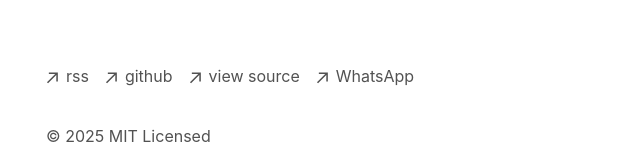
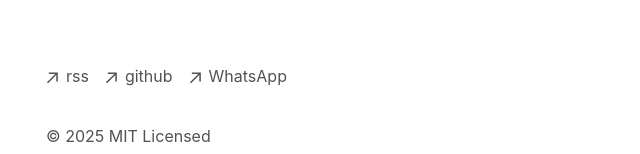
Before and after one commit to z97/my-cv, a Next.js app: page / in a window 1280 px wide. Shown: the part 456-610 px from the top of the page, without its empty margins (306-946 px from the left). Built offline with nearby package versions, Linux system fonts and the light colour scheme.

Commit message:
Update footer.tsx

```diff
--- a/app/components/footer.tsx
+++ b/app/components/footer.tsx
@@ -46,17 +46,6 @@
             className="flex items-center transition-all hover:text-neutral-800 dark:hover:text-neutral-100"
             rel="noopener noreferrer"
             target="_blank"
-            href="https://vercel.com/templates/next.js/portfolio-starter-kit"
-          >
-            <ArrowIcon />
-            <p className="ml-2 h-7">view source</p>
-          </a>
-        </li>
-        <li>
-          <a
-            className="flex items-center transition-all hover:text-neutral-800 dark:hover:text-neutral-100"
-            rel="noopener noreferrer"
-            target="_blank"
             href="https://wa.me/972559226888"
           >
             <ArrowIcon />
```
